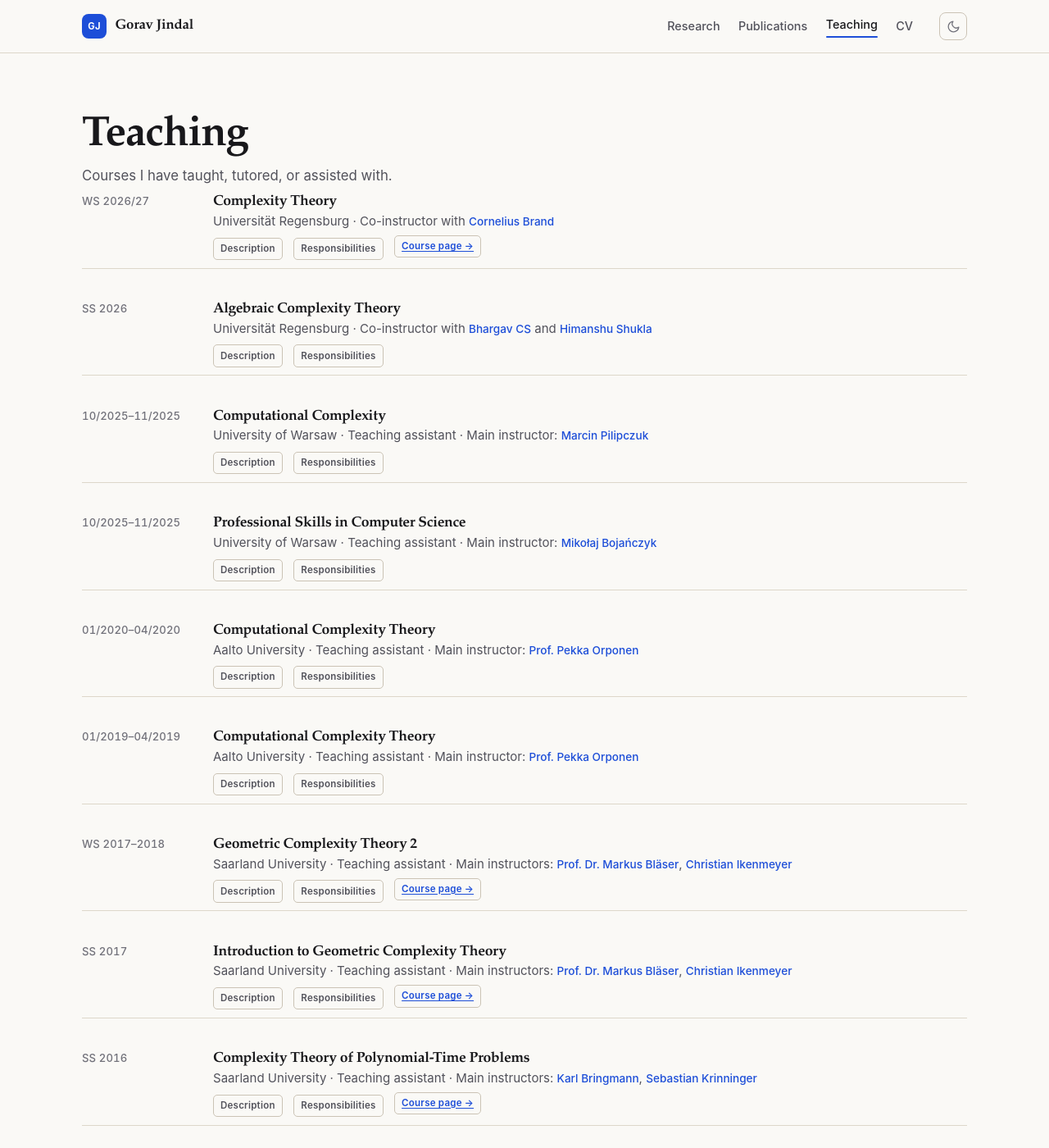
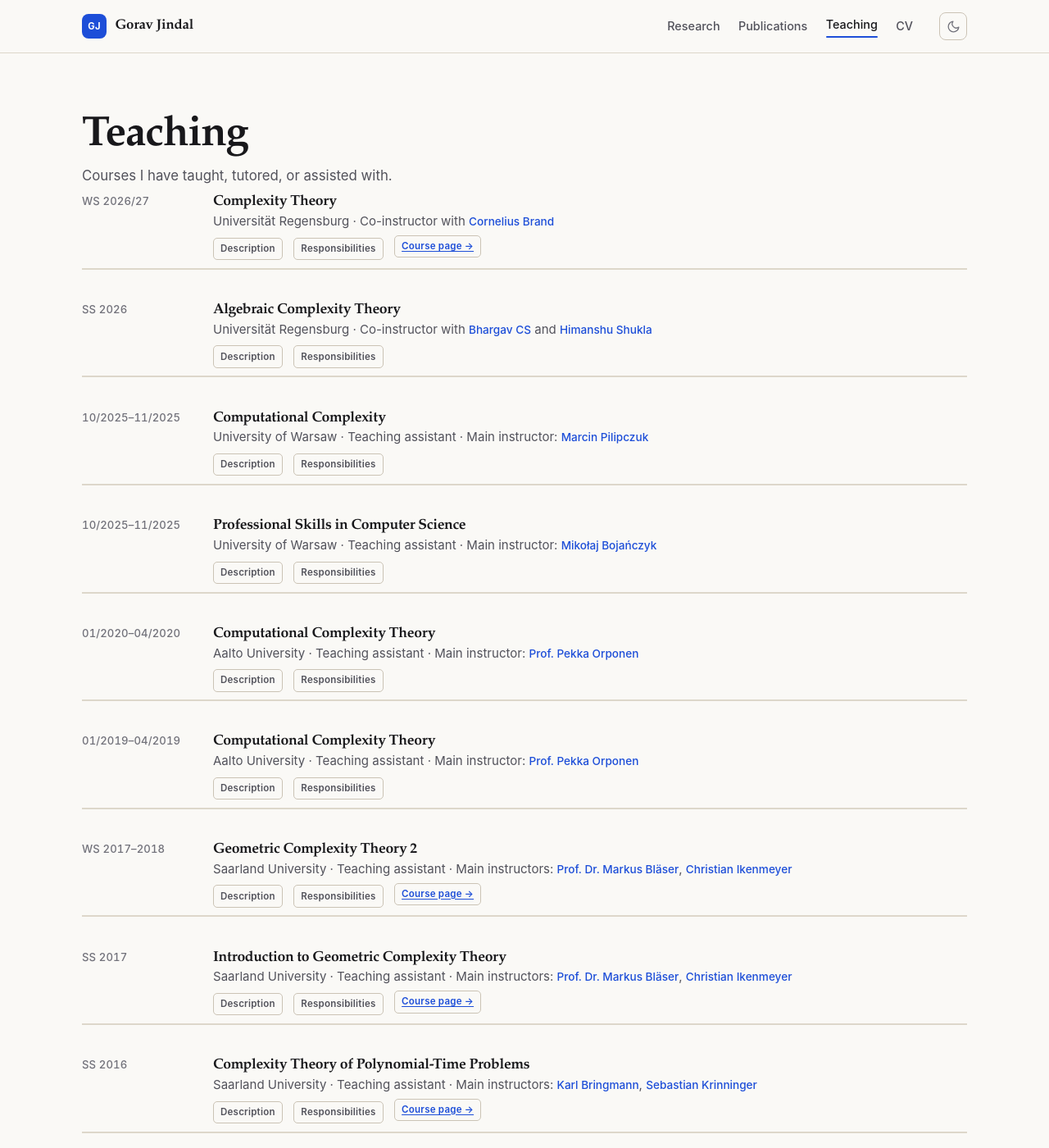
Before and after one commit to goravjindal/goravjindal.github.io, a Jekyll site: the page built from _pages/teaching.md, in a window 1280 px wide and 1400 px high. Shown: the whole window at 82% size. Built offline with Jekyll 4.4.1, drawn with Linux system fonts in a browser that asks for light colours.

Commit message:
Thicken teaching course separators

```diff
--- a/assets/css/main.css
+++ b/assets/css/main.css
@@ -1440,3 +1440,12 @@
 hr {
   border-width: 1.5px;
 }
+
+/* Teaching page: stronger separators after each course. */
+.teaching-page .course {
+  border-top-width: 2px;
+}
+
+.teaching-page .course:last-child {
+  border-bottom: 2px solid var(--rule);
+}
```
